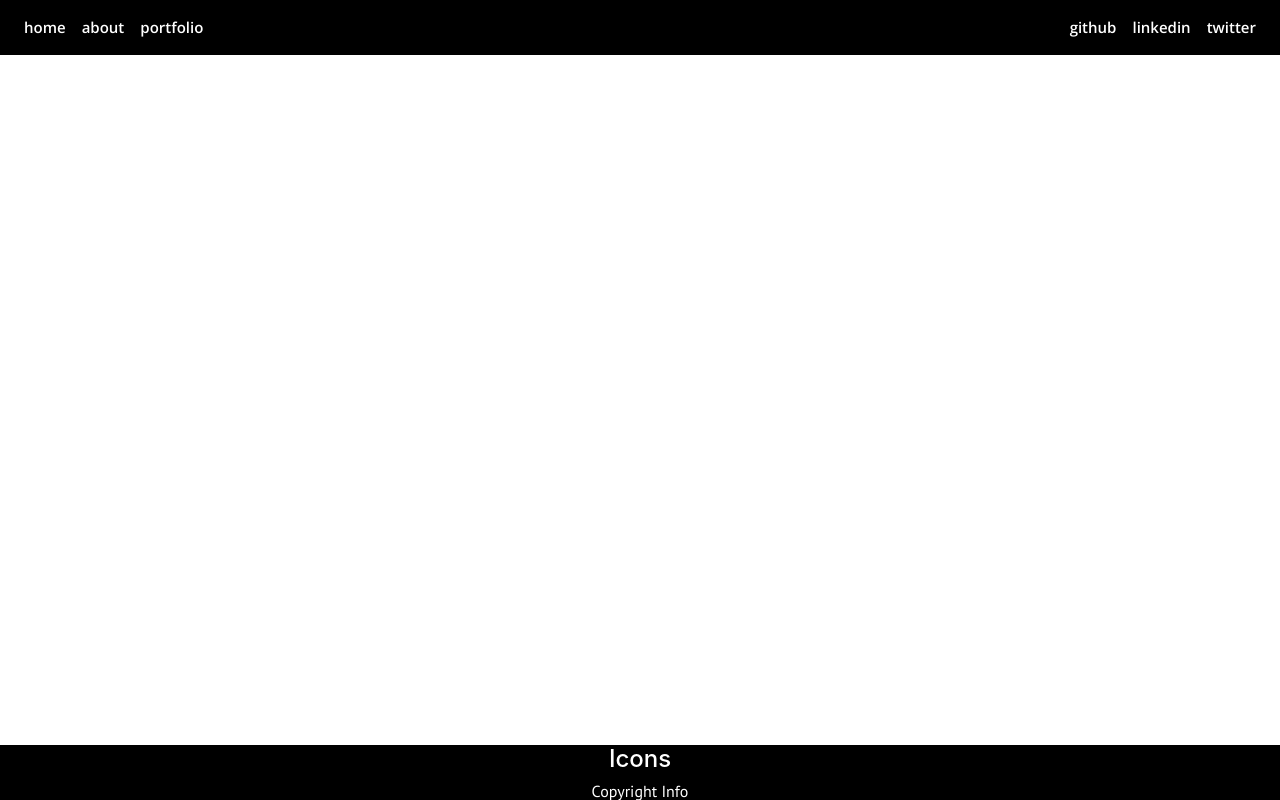
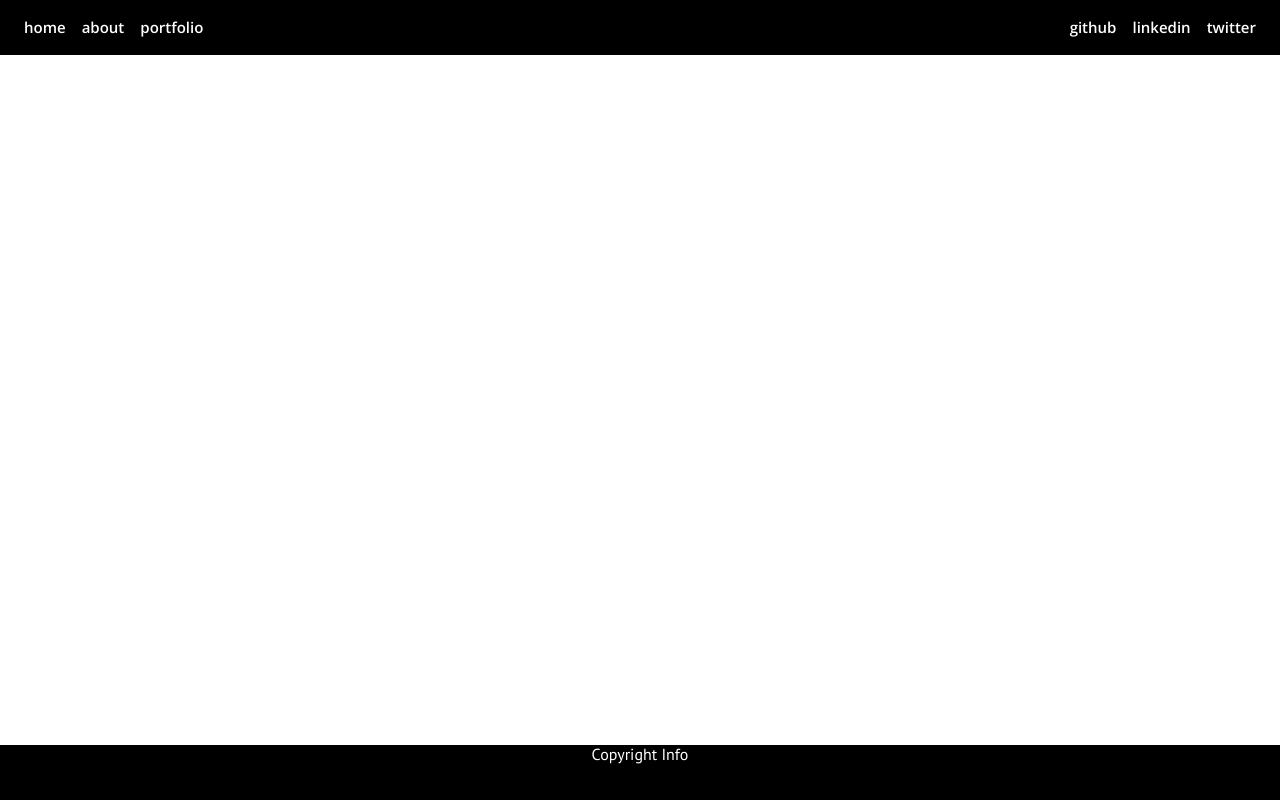
Before and after one commit to patruq/patruq.github.io, a React (Create React App) app in the folder personal-website/: page /routes/contact in a window 1280 px wide. Built offline with nearby package versions, Linux system fonts and the light colour scheme.

Commit message:
removed icons from footer

```diff
--- a/personal-website/src/components/footer.js
+++ b/personal-website/src/components/footer.js
@@ -5,12 +5,12 @@
     // <Styles>
     <body>
         <div className="main-footer">
-            <div className="icons">
-            <h4>Icons</h4>
+            {/* <div className="icons"> */}
+            {/* <h4>Icons</h4> */}
                 <div className="copyright">
                     <h6>Copyright Info</h6>
                 </div>
-            </div>
+            {/* </div> */}
         </div>
     {/* </Styles> */}
     </body>
```
